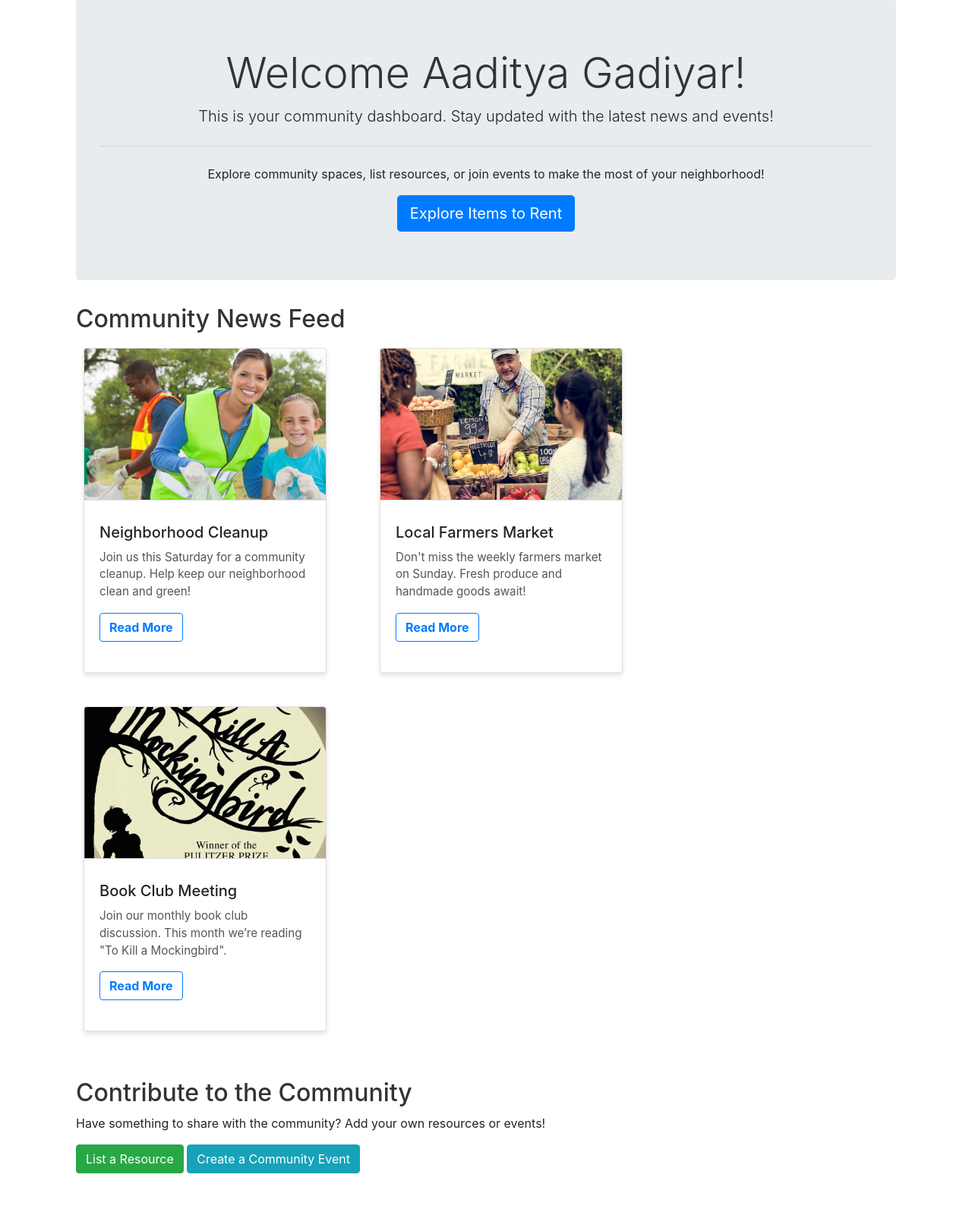
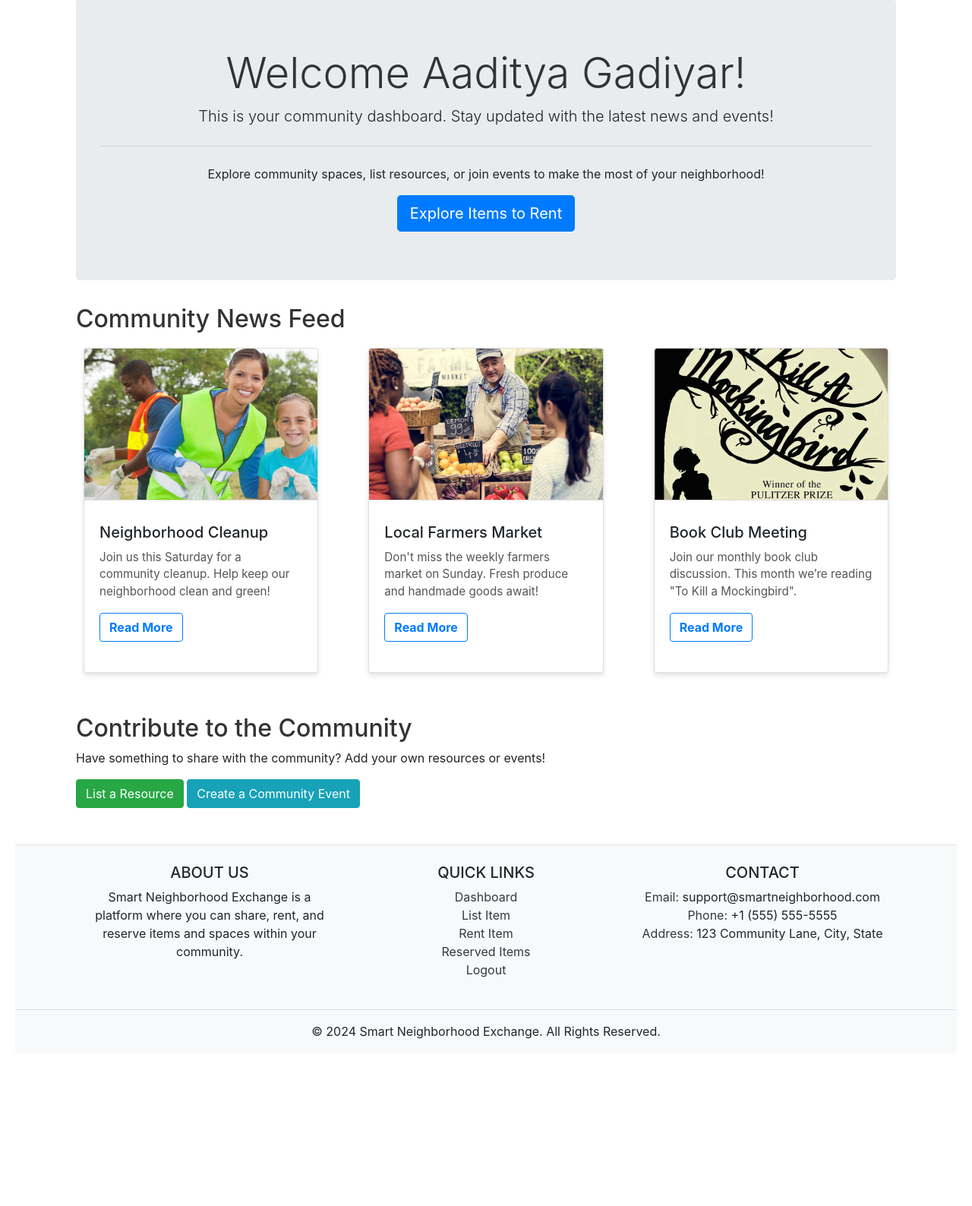
Before and after one commit to ynallamo/Team21, a Flask app: page /dashboard in a window 1280 px wide. Shown: the part 125-1713 px from the top of the page at 76% size. After the commit the page ends 1493 px from the top, so only its background shows below. Run offline with Flask 3, Linux system fonts and the light colour scheme; a user stored in the database is signed in; data comes from the database, SQL or seed files in the repository; some libraries are stand-ins or nearby versions.

Commit message:
dashboard news feed align

```diff
--- a/templates/dashboard.html
+++ b/templates/dashboard.html
@@ -15,9 +15,9 @@
 
     <!-- News Feed Section -->
     <h2>Community News Feed</h2>
-    <div class="row">
-        <!-- Hardcoded News Feed -->
-        <div class="col-md-4 mb-4">
+    <div class="row d-flex justify-content-between" style="flex-wrap: nowrap; gap: 1rem;">
+        <!-- Hardcoded News Feed - Each card is assigned flex properties to prevent wrapping -->
+        <div class="col-md-4 mb-3 d-flex flex-fill">
             <div class="card h-100">
                 <img src="{{ url_for('static', filename='images/news1.png') }}" class="card-img-top" alt="News image">
                 <div class="card-body">
@@ -27,7 +27,7 @@
                 </div>
             </div>
         </div>
-        <div class="col-md-4 mb-4">
+        <div class="col-md-4 mb-3 d-flex flex-fill">
             <div class="card h-100">
                 <img src="{{ url_for('static', filename='images/news2.jpg') }}" class="card-img-top" alt="News image">
                 <div class="card-body">
@@ -37,7 +37,7 @@
                 </div>
             </div>
         </div>
-        <div class="col-md-4 mb-4">
+        <div class="col-md-4 mb-3 d-flex flex-fill">
             <div class="card h-100">
                 <img src="{{ url_for('static', filename='images/news3.jpg') }}" class="card-img-top" alt="News image">
                 <div class="card-body">
```
